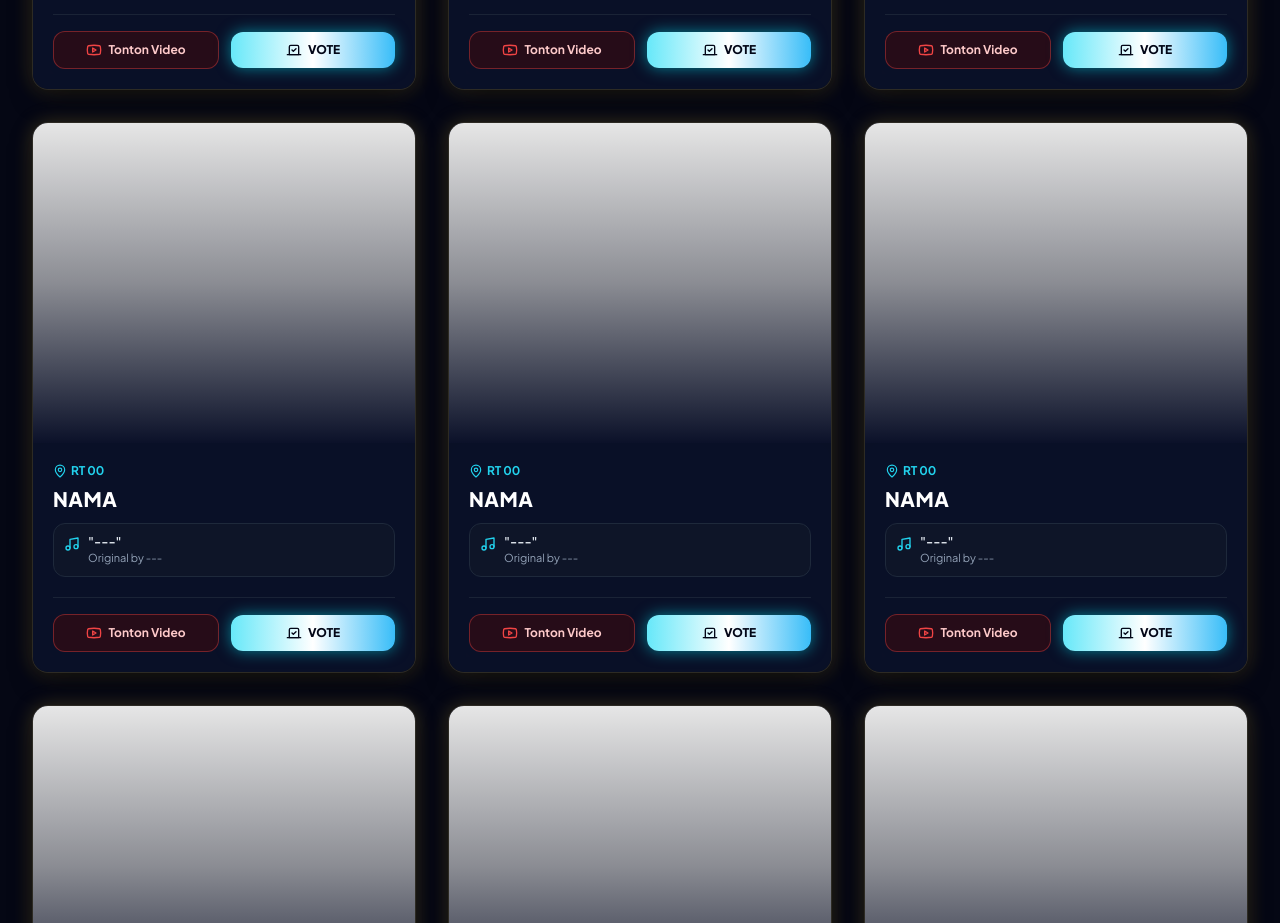
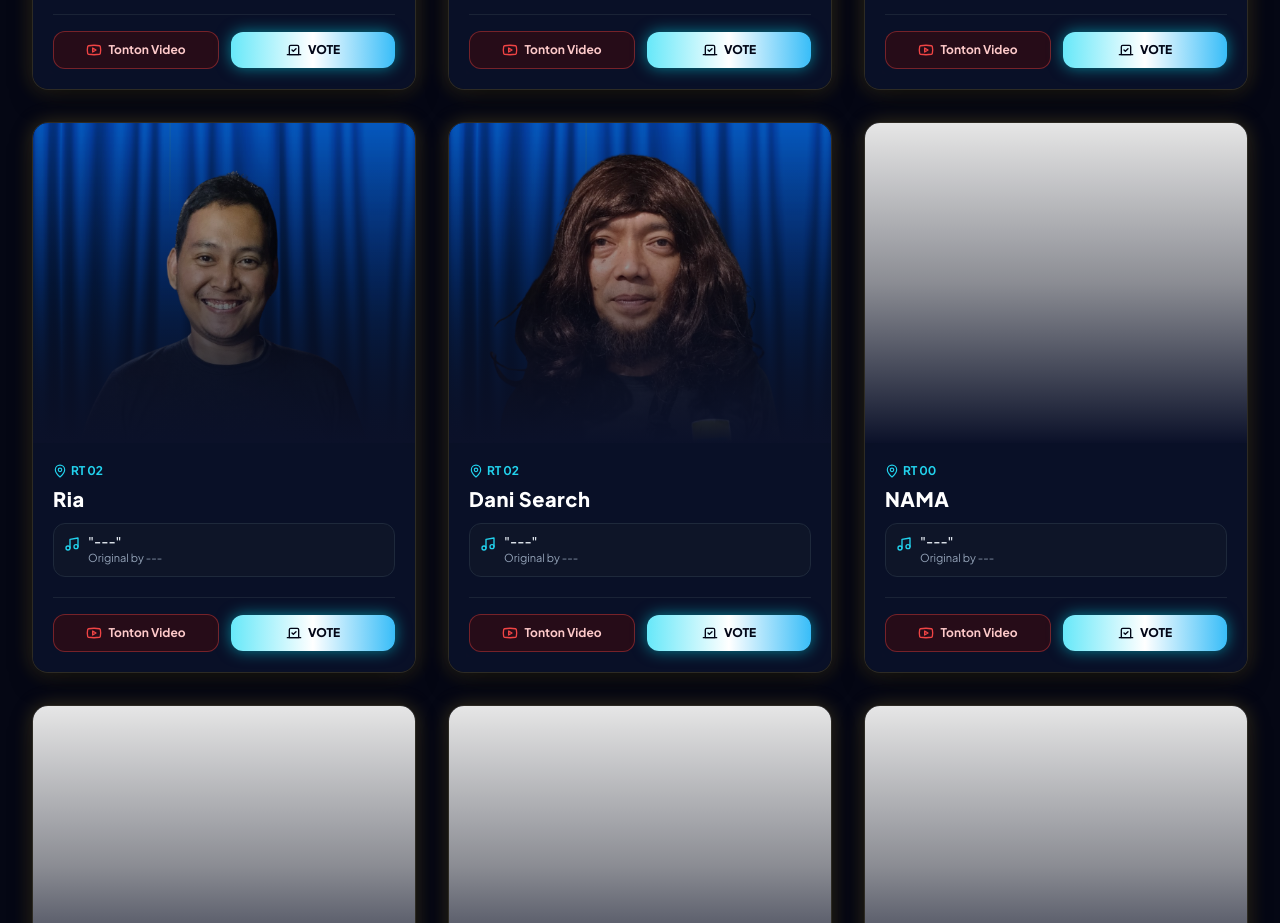
Before and after one commit to meppani/19_Idol_Anteng, a Next.js app: page / in a window 1280 px wide. Shown: the part 4660-5583 px from the top of the page. Built offline with nearby package versions, Linux system fonts and the light colour scheme.

Commit message:
updateparticipant Rio, Dani

```diff
--- a/src/data/participants.ts
+++ b/src/data/participants.ts
@@ -237,27 +237,27 @@ export const PARTICIPANTS: Participant[] = [
   },
   {
     id: "19",
-    name: "NAMA",
-    stageName: "NAMA",
-    origin: "RT 00",
+    name: "Ria",
+    stageName: "Ria",
+    origin: "RT 02",
     age: 20,
     songTitle: "---",
     originalArtist: "---",
     youtubeUrl: "https://www.youtube.com/watch?v=hAEfi_SKTEU",
-    imageUrl: "/white.svg",
+    imageUrl: "/Ria.png",
     voteCount: 27000,
     category: "Finalist",
   },
   {
     id: "20",
-    name: "NAMA",
-    stageName: "NAMA",
-    origin: "RT 00",
+    name: "Dani Search",
+    stageName: "Dani",
+    origin: "RT 02",
     age: 20,
     songTitle: "---",
     originalArtist: "---",
     youtubeUrl: "https://www.youtube.com/watch?v=hAEfi_SKTEU",
-    imageUrl: "/white.svg",
+    imageUrl: "/Dani Search.png",
     voteCount: 26000,
     category: "Finalist",
   },
```
Also changed, not shown: public/Dani Search.png (added), public/Ria.png (added).
